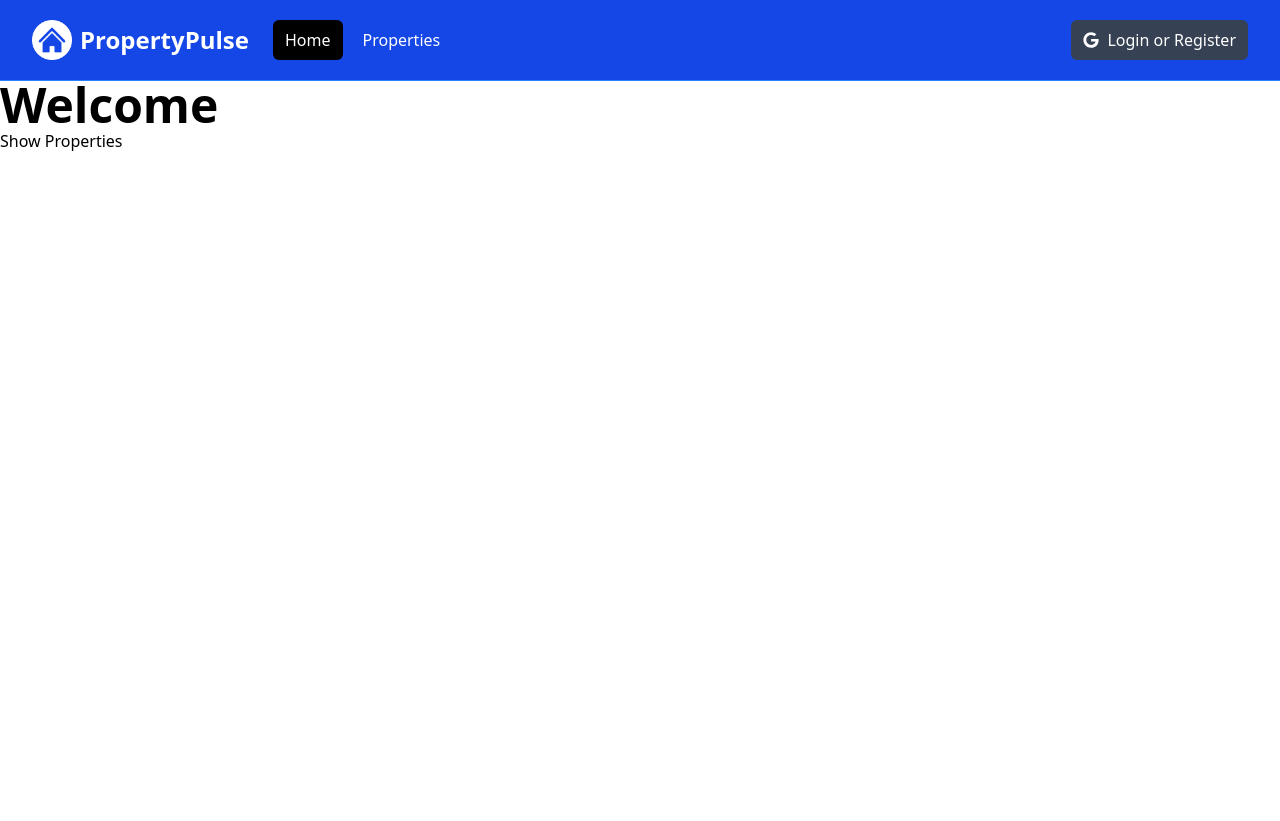
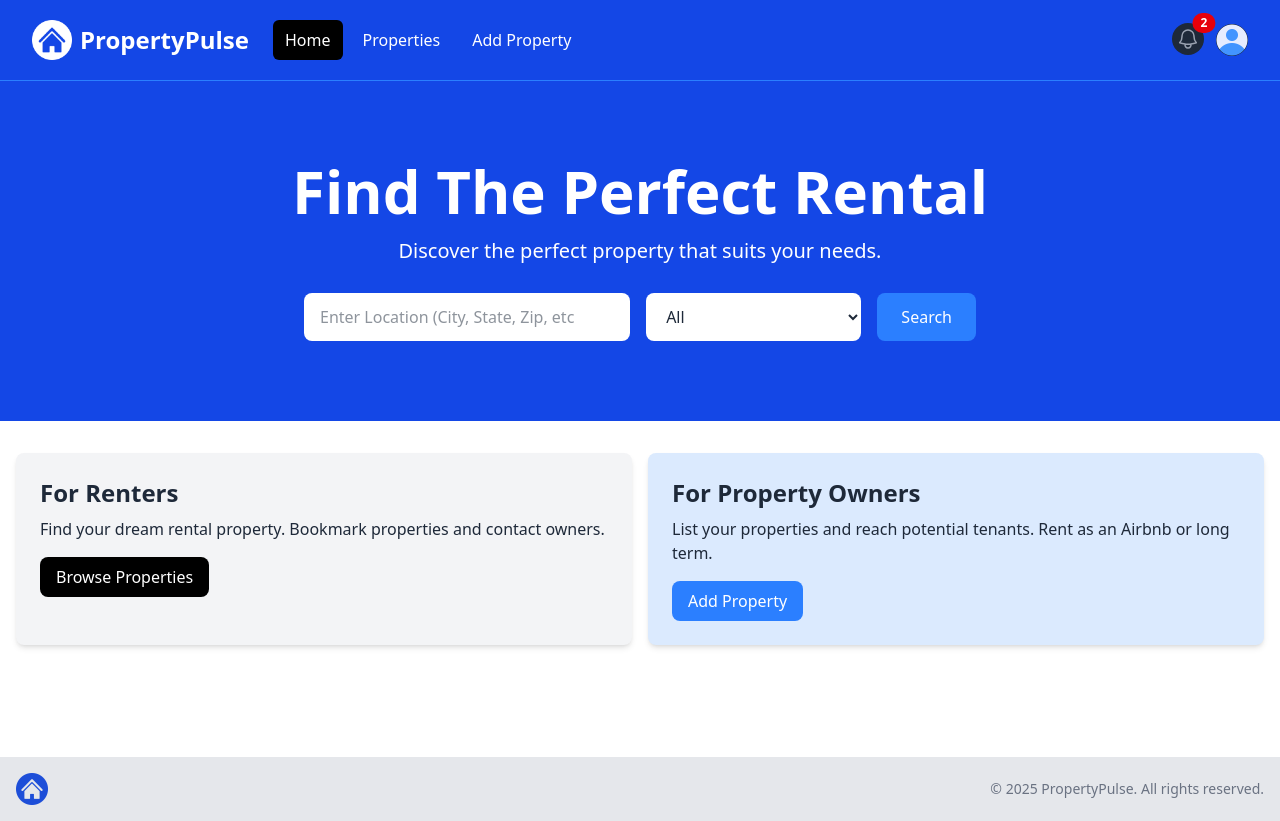
Before and after one commit to mhjarvis/property-flow, a Next.js app: page / in a window 1280 px wide. Before the commit the page ends 800 px from the top, so only its background shows below. Built offline with nearby package versions, Linux system fonts and the light colour scheme.

Commit message:
Add footer and hero section to main layout; implement info boxes on homepage

```diff
--- a/app/layout.jsx
+++ b/app/layout.jsx
@@ -1,4 +1,5 @@
 import Navbar from "@/components/Navbar"
+import Footer from "@/components/Footer"
 import "@/assets/styles/globals.css"
 
 export const metadata = {
@@ -13,6 +14,7 @@
 			<body>
 				<Navbar />
 				<main>{children}</main>
+				<Footer />
 			</body>
 		</html>
 	)
--- a/app/page.jsx
+++ b/app/page.jsx
@@ -1,10 +1,11 @@
-import Link from "next/link"
+import InfoBoxes from "@/components/InfoBoxes"
+import Hero from "@/components/Hero"
 
 export default function HomePage() {
 	return (
 		<div>
-			<h1 className="text-5xl font-bold">Welcome</h1>
-			<Link href="/properties">Show Properties</Link>
+			<Hero />
+			<InfoBoxes />
 		</div>
 	)
 }
--- /dev/null
+++ b/components/Footer.jsx
@@ -0,0 +1,22 @@
+import Image from "next/image"
+import Link from "next/link"
+import logo from "@/assets/images/logo.png"
+
+export default function Footer() {
+	const currentYear = new Date().getFullYear()
+	return (
+		<footer className="bg-gray-200 py-4 mt-24">
+			<div className="container mx-auto flex flex-col md:flex-row items-center justify-between px-4">
+				<div className="mb-4 md:mb-0">
+					<Image src={logo} alt="Logo" className="h-8 w-auto" />
+				</div>
+
+				<div>
+					<p className="text-sm text-gray-500 mt-2 md:mt-0">
+						&copy; {currentYear} PropertyPulse. All rights reserved.
+					</p>
+				</div>
+			</div>
+		</footer>
+	)
+}
--- /dev/null
+++ b/components/Hero.jsx
@@ -0,0 +1,54 @@
+export default function Hero() {
+	return (
+		<section className="bg-blue-700 py-20 mb-4">
+			<div className="max-w-7xl mx-auto px-4 sm:px-6 lg:px-8 flex flex-col items-center">
+				<div className="text-center">
+					<h1 className="text-4xl font-extrabold text-white sm:text-5xl md:text-6xl">
+						Find The Perfect Rental
+					</h1>
+					<p className="my-4 text-xl text-white">
+						Discover the perfect property that suits your needs.
+					</p>
+				</div>
+				<form className="mt-3 mx-auto max-w-2xl w-full flex flex-col md:flex-row items-center">
+					<div className="w-full md:w-3/5 md:pr-2 mb-4 md:mb-0">
+						<label htmlFor="location" className="sr-only">
+							Location
+						</label>
+						<input
+							type="text"
+							id="location"
+							placeholder="Enter Location (City, State, Zip, etc"
+							className="w-full px-4 py-3 rounded-lg bg-white text-gray-800 focus:outline-none focus:ring focus:ring-blue-500"
+						/>
+					</div>
+					<div className="w-full md:w-2/5 md:pl-2">
+						<label htmlFor="property-type" className="sr-only">
+							Property Type
+						</label>
+						<select
+							id="property-type"
+							className="w-full px-4 py-3 rounded-lg bg-white text-gray-800 focus:outline-none focus:ring focus:ring-blue-500"
+						>
+							<option value="All">All</option>
+							<option value="Apartment">Apartment</option>
+							<option value="Studio">Studio</option>
+							<option value="Condo">Condo</option>
+							<option value="House">House</option>
+							<option value="Cabin Or Cottage">Cabin or Cottage</option>
+							<option value="Loft">Loft</option>
+							<option value="Room">Room</option>
+							<option value="Other">Other</option>
+						</select>
+					</div>
+					<button
+						type="submit"
+						className="md:ml-4 mt-4 md:mt-0 w-full md:w-auto px-6 py-3 rounded-lg bg-blue-500 text-white hover:bg-blue-600 focus:outline-none focus:ring focus:ring-blue-500"
+					>
+						Search
+					</button>
+				</form>
+			</div>
+		</section>
+	)
+}
--- /dev/null
+++ b/components/InfoBox.jsx
@@ -0,0 +1,20 @@
+export default function InfoBox({
+	heading,
+	backgroundColor = "bg-gray-100",
+	textColor = "text-gray-800",
+	buttenInfo,
+	children,
+}) {
+	return (
+		<div className={`${backgroundColor} p-6 rounded-lg shadow-md`}>
+			<h2 className={` ${textColor} text-2xl font-bold`}>{heading}</h2>
+			<p className={` ${textColor} mt-2 mb-4`}>{children}</p>
+			<a
+				href={buttenInfo.link}
+				className={`inline-block ${buttenInfo.backgroundColor} text-white rounded-lg px-4 py-2 hover:opacity-80`}
+			>
+				{buttenInfo.text}
+			</a>
+		</div>
+	)
+}
--- /dev/null
+++ b/components/InfoBoxes.jsx
@@ -0,0 +1,36 @@
+import InfoBox from "./InfoBox"
+
+export default function InfoBoxes() {
+	return (
+		<section>
+			<div className="container-xl lg:container m-auto">
+				<div className="grid grid-cols-1 md:grid-cols-2 gap-4 p-4 rounded-lg">
+					<InfoBox
+						heading="For Renters"
+						backgroundColor="bg-gray-100"
+						buttenInfo={{
+							text: "Browse Properties",
+							link: "/properties",
+							backgroundColor: "bg-black",
+						}}
+					>
+						Find your dream rental property. Bookmark properties and contact
+						owners.
+					</InfoBox>
+					<InfoBox
+						heading="For Property Owners"
+						backgroundColor="bg-blue-100"
+						buttenInfo={{
+							text: "Add Property",
+							link: "/properties/add",
+							backgroundColor: "bg-blue-500",
+						}}
+					>
+						List your properties and reach potential tenants. Rent as an Airbnb
+						or long term.
+					</InfoBox>
+				</div>
+			</div>
+		</section>
+	)
+}
--- a/components/Navbar.jsx
+++ b/components/Navbar.jsx
@@ -10,7 +10,7 @@
 export default function Navbar() {
 	const [isMobileMenuOpen, setIsMobileMenuOpen] = useState(false)
 	const [isProfileMenuOpen, setIsProfileMenuOpen] = useState(false)
-	const [isLoggedIn, setIsLoggedIn] = useState(false)
+	const [isLoggedIn, setIsLoggedIn] = useState(true)
 
 	const pathname = usePathname()
 	console.log(pathname)
```
